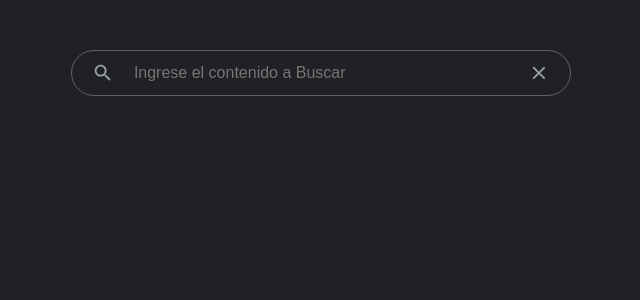
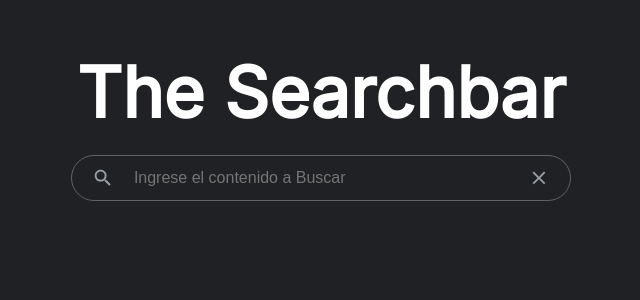
Before and after one commit to solanoed/custom-searchbar, a React (Vite) app: page / in a window 1280 px wide. Shown: the top 300 px of the page, without its empty margins (319-959 px from the left). Built offline with nearby package versions, Linux system fonts and the light colour scheme.

Commit message:
added style and front naming page

```diff
--- a/src/Components/App.jsx
+++ b/src/Components/App.jsx
@@ -35,6 +35,7 @@ export const App = () => {
 
   return (
     <div className="main-container" ref={ref}>
+      <h1 className="logo-text">The Searchbar</h1>
       <SearchBar
         placeholder={"Ingrese el contenido a Buscar"}
         hover={hover}
--- a/src/Components/SearchBar.jsx
+++ b/src/Components/SearchBar.jsx
@@ -49,16 +49,7 @@ const SearchBar = ({
             onFocus(true);
           }
         }}
-        onBlur={() => {
-          // onHover(false);
-          // onFocus(false);
-          // if(clickObject=="H2"){
-          // }else{
-          //   onHover(true);
-          //   onFocus(true);
 
-          // }
-        }}
         ref={inputRef}
       />
       <CloseIcon className="icon" fontSize="large" onClick={clearInput} />
--- a/src/index.css
+++ b/src/index.css
@@ -1,5 +1,5 @@
 @import url("https://fonts.googleapis.com/css2?family=Nunito:wght@400;700&display=swap");
-
+@import url('https://fonts.googleapis.com/css2?family=Inter&display=swap');
 * {
   box-sizing: border-box;
   padding: 0;
@@ -37,6 +37,13 @@ body {
 
 }
 
+.logo-text{
+  color: white;
+  font-family: 'Inter', sans-serif;
+  font-size: 70px;
+  margin-bottom: 20px;
+}
+
 .span-line {
   width: 92%;
   outline: 1px solid var(--gris-c);
```
